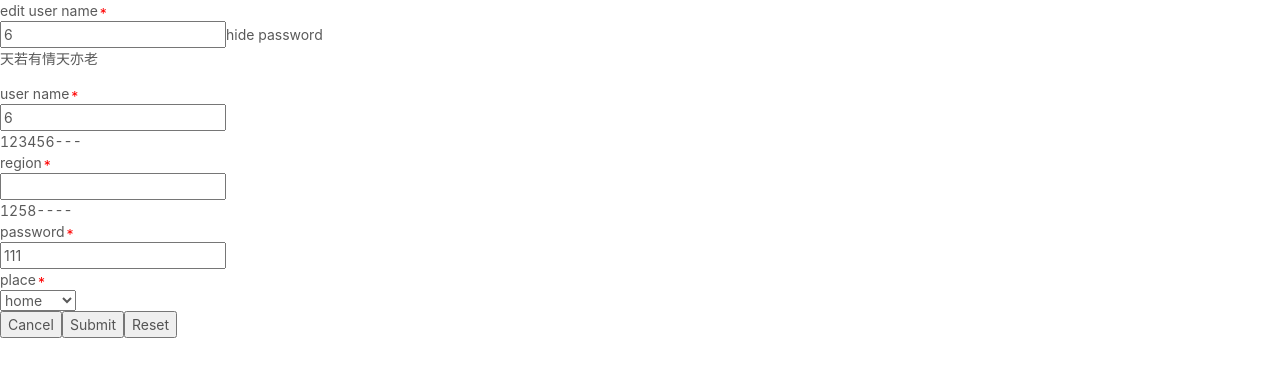
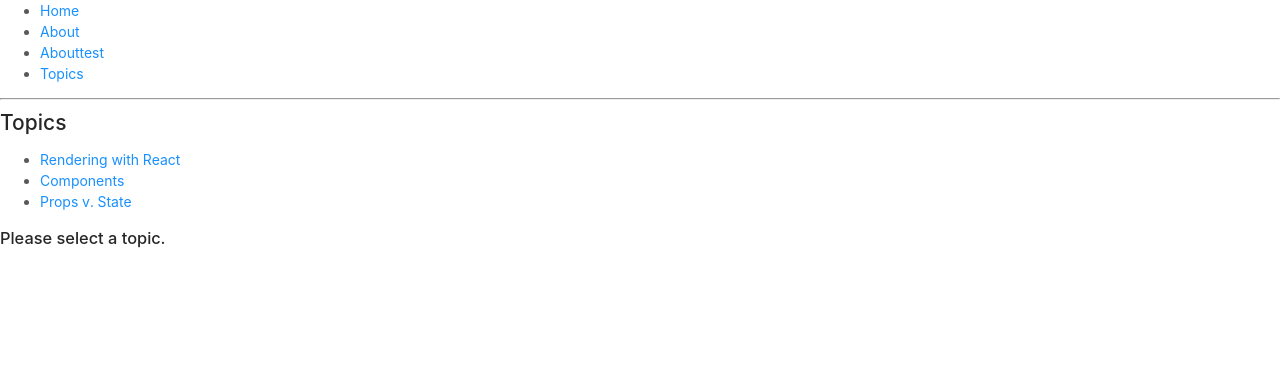
Before and after one commit to YeWills/react-redux-hooks-demo, a React app: page /topics in a window 1280 px wide. Shown: the top 376 px of the page. Built offline with nearby package versions, Linux system fonts and the light colour scheme.

Commit message:
路由，潜逃路由 测试

```diff
--- /dev/null
+++ b/src/view/About.js
@@ -0,0 +1,36 @@
+import React from 'react';
+import { BrowserRouter as Router, Route, Link } from 'react-router-dom';
+
+
+function Big() {
+  return (
+    <div>
+      <h2>Big</h2>
+    </div>
+  );
+}
+
+function Test() {
+  return (
+    <div>
+      <h2>Test</h2>
+    </div>
+  );
+}
+
+
+function BasicExample() {
+  return (
+    <div>
+      <div>ablougt 固定</div>
+      <div>ablougt 固定</div>
+      <div>ablougt 固定</div>
+
+      <Route path="/about/test" component={Test} />
+      <Route path="/about/big" component={Big} />
+    </div>
+  );
+}
+
+
+export default BasicExample;
--- a/src/view/index.js
+++ b/src/view/index.js
@@ -1,44 +1,88 @@
-import React, { useState } from 'react';
-import { useSelector, useDispatch } from 'react-redux';
-import formConfig from './form.config';
-import EnForm from '../components/EnForm/EnForm';
-import {customBtn} from './component/customBtn';
-import './style.less';
+import React from 'react';
+import { BrowserRouter as Router, Route, Link } from 'react-router-dom';
+
+import About from './About'
+
+function Home() {
+  return (
+    <div>
+      <h2>Home</h2>
+    </div>
+  );
+}
+
+// function About() {
+//   return (
+//     <div>
+//       <h2>About</h2>
+//     </div>
+//   );
+// }
+
+function Topic({ match }) {
+  return (
+    <div>
+      <h3>{match.params.topicId}</h3>
+    </div>
+  );
+}
 
 
-export default function View() {
-  const onSubmit = (form) => {
-    console.log('submit');
-    console.log(form);
-  };
+function Topics({ match }) {
+  return (
+    <div>
+      <h2>Topics</h2>
+      <ul>
+        <li>
+          <Link to={`${match.url}/rendering`}>Rendering with React</Link>
+        </li>
+        <li>
+          <Link to={`${match.url}/components`}>Components</Link>
+        </li>
+        <li>
+          <Link to={`${match.url}/props-v-state`}>Props v. State</Link>
+        </li>
+      </ul>
 
-  const CustomBtn = customBtn();
-
-  return (
-    <div className="app-conten">
-      <EnForm
-        title="登录"
-        config={formConfig}
-        rows={8}
-        onSubmit={onSubmit}
-        layoutMode="custom"
-        // Btn={CustomBtn}
-      >
-        <div >
-          <EnForm.Field className="form-cell" enfield name="editname" />
-        </div>
-
-        <p>天若有情天亦老</p>
-        <EnForm.Field className="form-cell" enfield name="useName" />
-        <div className="region">
-          <div>123456---</div>
-          <EnForm.Field className="form-cell" enfield name="region" />
-          <div>1258----</div>
-          <EnForm.Field className="form-cell" enfield name="passWord" />
-        </div>
-        <EnForm.Field className="form-cell" enfield name="select" />
-     </EnForm>
+      <Route path={`${match.path}/:topicId`} component={Topic} />
+      <Route
+        exact
+        path={match.path}
+        render={() => <h3>Please select a topic.</h3>}
+      />
     </div>
-
   );
 }
+
+
+function BasicExample() {
+  return (
+    <Router>
+      <div>
+        <ul>
+          <li>
+            <Link to="/">Home</Link>
+          </li>
+          <li>
+            <Link to="/about">About</Link>
+          </li>
+          <li>
+            <Link to="/about/test">Abouttest</Link>
+          </li>
+          <li>
+            <Link to="/topics">Topics</Link>
+          </li>
+        </ul>
+
+        <hr />
+
+        <Route exact path="/" component={Home} />
+        <Route path="/about" component={About} />
+        <Route path="/topics" component={Topics} />
+      </div>
+    </Router>
+  );
+}
+
+
+export default BasicExample;
```
